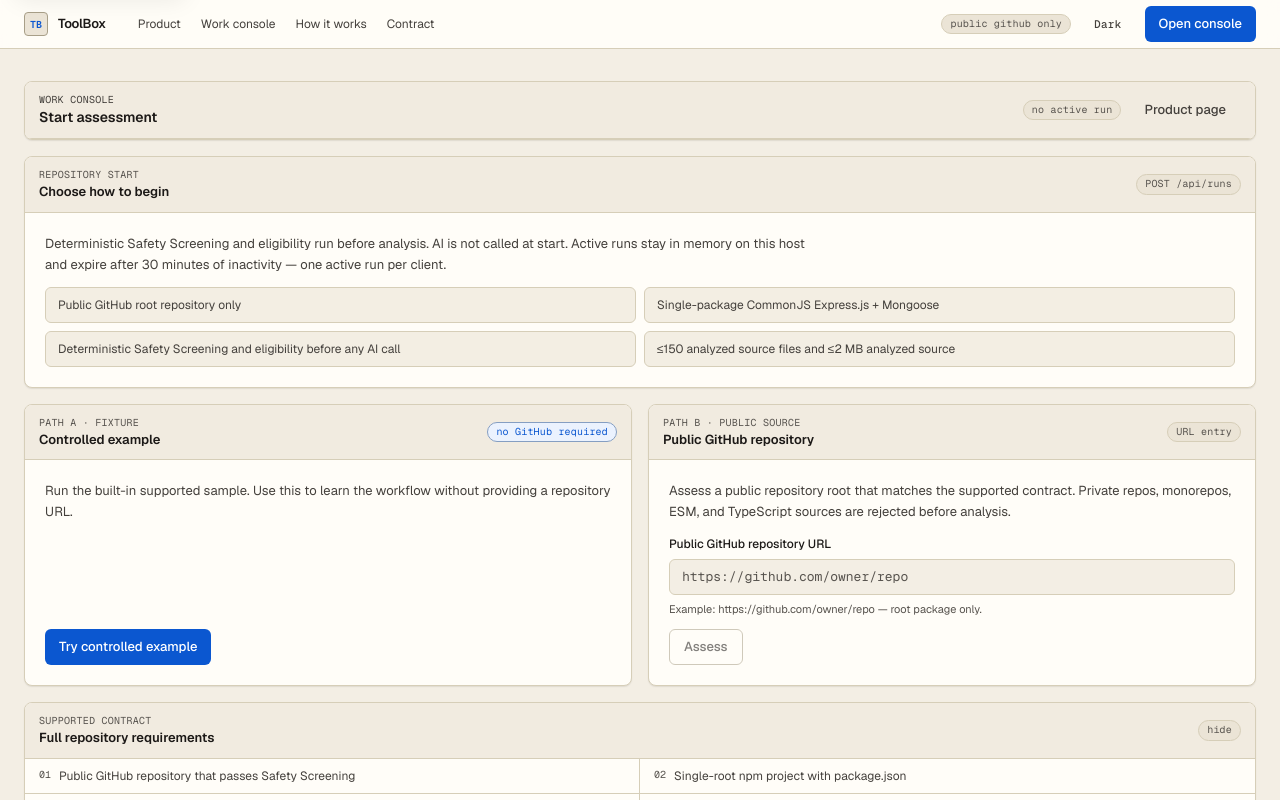
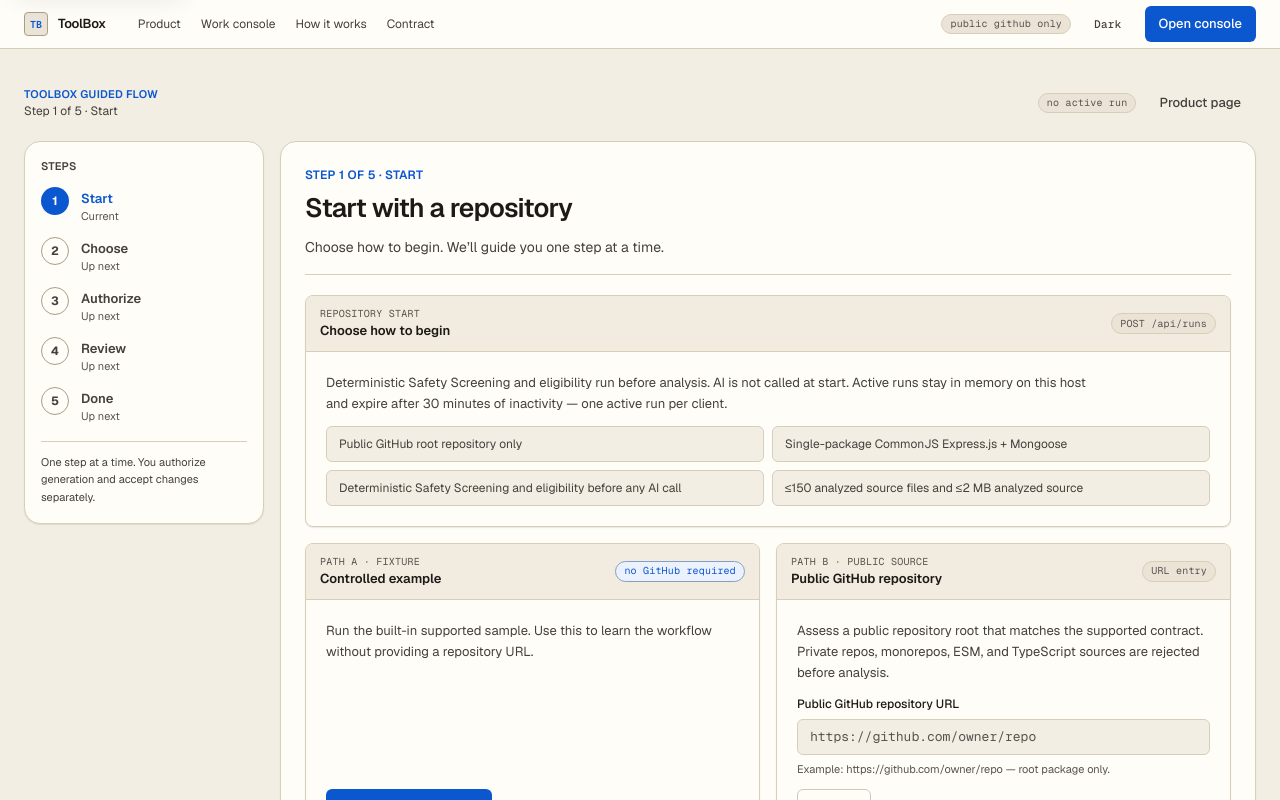
Before and after one commit to salauddinn/toolbox, a Next.js app: page /app in a window 1280 px wide. Shown: the top 800 px of the page. Built offline with nearby package versions, Linux system fonts and the light colour scheme.

Commit message:
feat(ui): add hybrid guided-steps assessment shell
Present the console as a five-step flow with a numbered side rail and a single current-step card, without changing workflow APIs.

```diff
--- a/src/app/components/assessment-app.tsx
+++ b/src/app/components/assessment-app.tsx
@@ -7,6 +7,8 @@ import { EvidenceInspector } from "./assessment/evidence-inspector";
 import type { EvidenceInspectorState, InspectRequest } from "./assessment/evidence-types";
 import { toInspectorState } from "./assessment/evidence-types";
 import { GateFailure } from "./assessment/gate-failure";
+import { resolveGuidedStep } from "./assessment/guided-flow";
+import { GuidedShell } from "./assessment/guided-shell";
 import {
   DURABLE_RUN_PHASES,
   presentationFor,
@@ -251,37 +253,23 @@ export function AssessmentApp() {
       </div>
     ) : null;
 
-  return (
-    <div className="min-w-0 space-y-4">
-      <div inert={inspector ? true : undefined} className="min-w-0 space-y-4">
-        <section className="tb-panel overflow-hidden">
-          <div className="tb-panel-head">
-            <div className="min-w-0">
-              <p className="tb-mono text-[10px] uppercase tracking-wide text-muted">work console</p>
-              <h1
-                id="assessment-workspace-heading"
-                tabIndex={-1}
-                className="truncate text-[14px] font-semibold text-ink outline-none"
-              >
-                {run ? "Modernization Assessment" : "Start assessment"}
-              </h1>
-            </div>
-            <div className="flex flex-wrap items-center gap-2">
+  const currentStep = resolveGuidedStep({
+    phase: run?.phase ?? null,
+    localState:
+      assessment.pendingState ?? (blockedStart ? "active-run-conflict" : !run ? "no-run" : null),
+    unknownPhase,
+  });
+
+  const guidedSubtitle = !run
+    ? "Choose how to begin. We’ll guide you one step at a time."
+    : gatePhase
+      ? "This run stopped before modernization. Review the reason, then start over."
+      : presentation.explanation;
+
+  const headerActions = (
+    <>
       {run ? (
         <>
-                  <span
-                    className={`tb-chip ${
-                      gatePhase
-                        ? "tb-chip-warn"
-                        : unknownPhase
-                          ? ""
-                          : run.phase === "completed"
-                            ? "tb-chip-ok"
-                            : "tb-chip-accent"
-                    }`}
-                  >
-                    phase: {run.phase}
-                  </span>
           <span className="tb-chip">run: {run.runId.slice(0, 10)}…</span>
           {can("end_run") ? (
             confirmingEnd && !gatePhase && !outcomePhase ? (
@@ -294,7 +282,7 @@ export function AssessmentApp() {
                   type="button"
                   disabled={busy}
                   onClick={performEndRun}
-                          className="tb-btn tb-btn-primary h-8 px-2.5 text-[12px]"
+                  className="tb-btn tb-btn-primary h-9 min-h-11 px-3 text-[13px]"
                 >
                   Confirm end run
                 </button>
@@ -302,7 +290,7 @@ export function AssessmentApp() {
                   type="button"
                   disabled={busy}
                   onClick={() => setConfirmingEnd(false)}
-                          className="tb-btn tb-btn-ghost h-8 px-2.5 text-[12px]"
+                  className="tb-btn tb-btn-ghost h-9 min-h-11 px-3 text-[13px]"
                 >
                   Cancel
                 </button>
@@ -312,35 +300,33 @@ export function AssessmentApp() {
                 type="button"
                 disabled={busy}
                 onClick={requestEndRun}
-                        className="tb-btn tb-btn-secondary h-8 px-2.5 text-[12px]"
+                className="tb-btn tb-btn-secondary h-9 min-h-11 px-3 text-[13px]"
               >
                 End run / Start over
               </button>
             ) : null
           ) : null}
-                  {!unknownPhase && !gatePhase && !outcomePhase ? (
-                    <button
-                      type="button"
-                      disabled={busy}
-                      onClick={() => void assessment.startFixture()}
-                      className="tb-btn tb-btn-primary h-8 px-2.5 text-[12px]"
-                    >
-                      Retry example
-                    </button>
-                  ) : null}
         </>
       ) : (
         <>
           <span className="tb-chip">no active run</span>
-                  <Link href="/" className="tb-btn tb-btn-ghost h-8 px-2.5 text-[12px]">
+          <Link href="/" className="tb-btn tb-btn-ghost h-9 min-h-11 px-3 text-[13px]">
             Product page
           </Link>
         </>
       )}
-            </div>
-          </div>
-        </section>
+    </>
+  );
 
+  return (
+    <div className="min-w-0">
+      <div inert={inspector ? true : undefined} className="min-w-0">
+        <GuidedShell
+          currentStep={currentStep}
+          title={unknownPhase ? presentation.heading : undefined}
+          subtitle={guidedSubtitle}
+          actions={headerActions}
+        >
           {!run ? (
             <RepositoryStart
               url={url}
@@ -660,6 +646,7 @@ export function AssessmentApp() {
               ) : null}
             </section>
           ) : null}
+        </GuidedShell>
       </div>
 
       <EvidenceInspector
--- /dev/null
+++ b/src/app/components/assessment/guided-flow.ts
@@ -0,0 +1,95 @@
+import type { PublicRunView } from "@/server/workflow/public-view";
+import type { LocalPresentationState } from "./presentation-state";
+
+export const GUIDED_STEPS = [
+  { id: 1, key: "start", label: "Start", short: "Start" },
+  { id: 2, key: "choose", label: "Choose", short: "Choose" },
+  { id: 3, key: "authorize", label: "Authorize", short: "Authorize" },
+  { id: 4, key: "review", label: "Review", short: "Review" },
+  { id: 5, key: "done", label: "Done", short: "Done" },
+] as const;
+
+export type GuidedStepId = (typeof GUIDED_STEPS)[number]["id"];
+export type GuidedStepKey = (typeof GUIDED_STEPS)[number]["key"];
+
+export type GuidedStepStatus = "complete" | "current" | "upcoming" | "blocked";
+
+/**
+ * Map durable run phases / local start states onto the 5-step guided flow.
+ * Presentation only — does not change server workflow semantics.
+ */
+export function resolveGuidedStep(input: {
+  phase?: PublicRunView["phase"] | null;
+  localState?: LocalPresentationState | null;
+  unknownPhase?: boolean;
+}): GuidedStepId {
+  if (input.unknownPhase) return 1;
+  if (!input.phase) {
+    if (
+      input.localState === "start-request-pending" ||
+      input.localState === "active-run-conflict" ||
+      input.localState === "replace-run-request-pending" ||
+      input.localState === "no-run" ||
+      !input.localState
+    ) {
+      return 1;
+    }
+    return 1;
+  }
+
+  switch (input.phase) {
+    case "created":
+    case "eligibility_failed":
+    case "safety_failed":
+      return 1;
+    case "assessed":
+    case "not_ready":
+    case "candidate_selected":
+      return 2;
+    case "awaiting_authorization":
+    case "generating":
+    case "validating":
+    case "repairing":
+      return 3;
+    case "awaiting_acceptance":
+      return 4;
+    case "completed":
+      return 5;
+    case "stage_failed_rolled_back":
+    case "sequence_stopped":
+      // Terminal outcomes still belong to the sequence path; show Review context.
+      return 4;
+    default:
+      return 1;
+  }
+}
+
+export function guidedStepStatuses(current: GuidedStepId): Record<GuidedStepId, GuidedStepStatus> {
+  return {
+    1: current > 1 ? "complete" : "current",
+    2: current > 2 ? "complete" : current === 2 ? "current" : "upcoming",
+    3: current > 3 ? "complete" : current === 3 ? "current" : "upcoming",
+    4: current > 4 ? "complete" : current === 4 ? "current" : "upcoming",
+    5: current === 5 ? "current" : "upcoming",
+  };
+}
+
+export function guidedStepTitle(step: GuidedStepId): string {
+  switch (step) {
+    case 1:
+      return "Start with a repository";
+    case 2:
+      return "Choose one domain";
+    case 3:
+      return "Authorize this stage";
+    case 4:
+      return "Review proposed changes";
+    case 5:
+      return "Modernization complete";
+  }
+}
+
+export function guidedStepEyebrow(step: GuidedStepId): string {
+  const meta = GUIDED_STEPS[step - 1]!;
+  return `Step ${meta.id} of 5 · ${meta.label}`;
+}
--- /dev/null
+++ b/src/app/components/assessment/guided-shell.tsx
@@ -0,0 +1,108 @@
+"use client";
+
+import type { ReactNode } from "react";
+import {
+  GUIDED_STEPS,
+  guidedStepEyebrow,
+  guidedStepStatuses,
+  guidedStepTitle,
+  type GuidedStepId,
+} from "./guided-flow";
+
+export type GuidedShellProps = {
+  currentStep: GuidedStepId;
+  /** Optional override for the main heading */
+  title?: string;
+  /** Optional short helper under the title */
+  subtitle?: string;
+  /** Right-side header actions (end run, etc.) */
+  actions?: ReactNode;
+  children: ReactNode;
+};
+
+export function GuidedShell({ currentStep, title, subtitle, actions, children }: GuidedShellProps) {
+  const statuses = guidedStepStatuses(currentStep);
+  const heading = title ?? guidedStepTitle(currentStep);
+
+  return (
+    <div className="min-w-0 space-y-4">
+      <header className="flex flex-wrap items-center justify-between gap-3">
+        <div className="min-w-0">
+          <p className="text-[11px] font-semibold uppercase tracking-wide text-accent">
+            ToolBox guided flow
+          </p>
+          <p className="text-[12px] text-muted">{guidedStepEyebrow(currentStep)}</p>
+        </div>
+        {actions ? <div className="flex flex-wrap items-center gap-2">{actions}</div> : null}
+      </header>
+
+      <div className="grid min-w-0 gap-4 lg:grid-cols-[240px_minmax(0,1fr)]">
+        <aside
+          className="h-fit rounded-2xl border border-border bg-surface p-4 shadow-soft"
+          aria-label="Guided steps"
+        >
+          <p className="mb-3 text-[11px] font-semibold uppercase tracking-wide text-muted">Steps</p>
+          <ol className="space-y-3">
+            {GUIDED_STEPS.map((step) => {
+              const status = statuses[step.id];
+              const isCurrent = status === "current";
+              const isComplete = status === "complete";
+              return (
+                <li key={step.id} className="flex gap-3">
+                  <span
+                    aria-hidden="true"
+                    className={[
+                      "flex h-7 w-7 shrink-0 items-center justify-center rounded-full text-[12px] font-bold",
+                      isComplete
+                        ? "bg-success text-white"
+                        : isCurrent
+                          ? "bg-accent text-accent-foreground"
+                          : "border border-border-strong text-muted",
+                    ].join(" ")}
+                  >
+                    {isComplete ? "✓" : step.id}
+                  </span>
+                  <div className="min-w-0 pt-0.5">
+                    <div
+                      className={[
+                        "text-[13px] font-semibold",
+                        isCurrent ? "text-accent" : isComplete ? "text-ink" : "text-muted",
+                      ].join(" ")}
+                    >
+                      {step.label}
+                    </div>
+                    <div className="text-[11px] text-text-quiet">
+                      {isComplete ? "Done" : isCurrent ? "Current" : "Up next"}
+                    </div>
+                  </div>
+                </li>
+              );
+            })}
+          </ol>
+          <p className="mt-4 border-t border-border pt-3 text-[11px] leading-relaxed text-muted">
+            One step at a time. You authorize generation and accept changes separately.
+          </p>
+        </aside>
+
+        <main className="min-w-0 rounded-2xl border border-border bg-surface p-5 shadow-soft sm:p-6">
+          <div className="mb-5 border-b border-border pb-4">
+            <p className="text-[12px] font-semibold uppercase tracking-wide text-accent">
+              {guidedStepEyebrow(currentStep)}
+            </p>
+            <h1
+              id="assessment-workspace-heading"
+              tabIndex={-1}
+              className="mt-1 text-[1.5rem] font-semibold tracking-tight text-ink outline-none sm:text-[1.65rem]"
+            >
+              {heading}
+            </h1>
+            {subtitle ? (
+              <p className="mt-2 max-w-2xl text-sm leading-relaxed text-muted">{subtitle}</p>
+            ) : null}
+          </div>
+          <div className="min-w-0 space-y-4">{children}</div>
+        </main>
+      </div>
+    </div>
+  );
+}
```
Also changed, not shown: 2 other files (tests, documents, lock files or other folders). Lines whose indentation alone changed are shown as unchanged.
